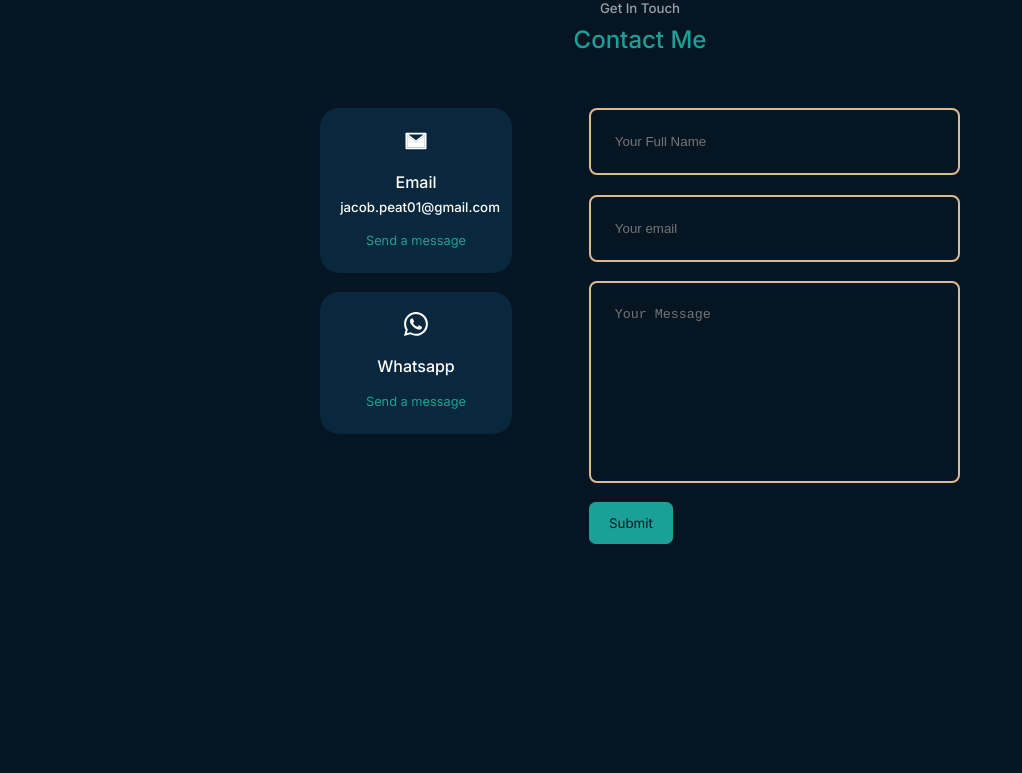
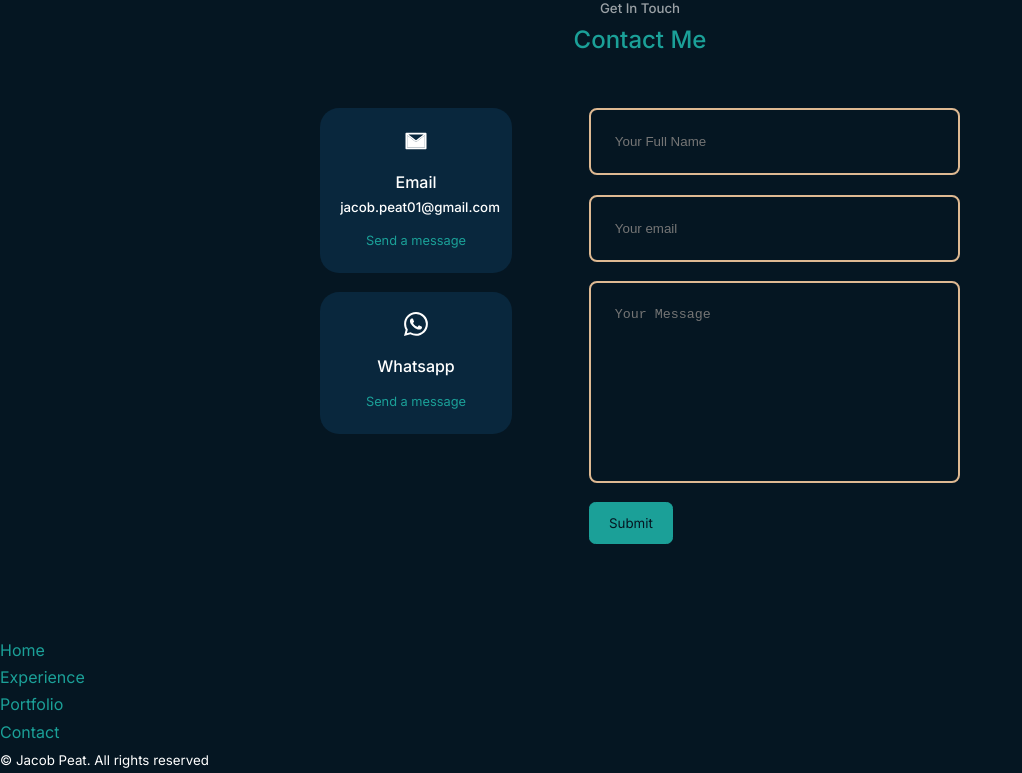
Before and after one commit to jjconway23/react-portfolio, a React (Create React App) app: page / in a window 1280 px wide. Shown: the part 1987-2760 px from the top of the page, without its empty margins (0-1022 px from the left). Before the commit the page ends 2624 px from the top, so only its background shows below. Built offline with nearby package versions, Linux system fonts and the light colour scheme.

Commit message:
add footer markup

```diff
--- a/src/components/footer/Footer.jsx
+++ b/src/components/footer/Footer.jsx
@@ -2,7 +2,21 @@
 import "./footer.css"
 const Footer = () => {
   return (
-    <footer></footer>
+    <footer>
+        <a href="#" className="footer__logo">
+
+
+        </a>
+        <ul className="permalinks">
+          <li><a href="#">Home</a></li>
+          <li><a href="#experience">Experience</a></li>
+          <li><a href="#portfolio">Portfolio</a></li>
+          <li><a href="#contact">Contact</a></li>
+        </ul>
+        <div className="footer__copyright">
+            <small>&copy; Jacob Peat. All rights reserved</small>
+        </div>
+    </footer>
   )
 }
 
```
